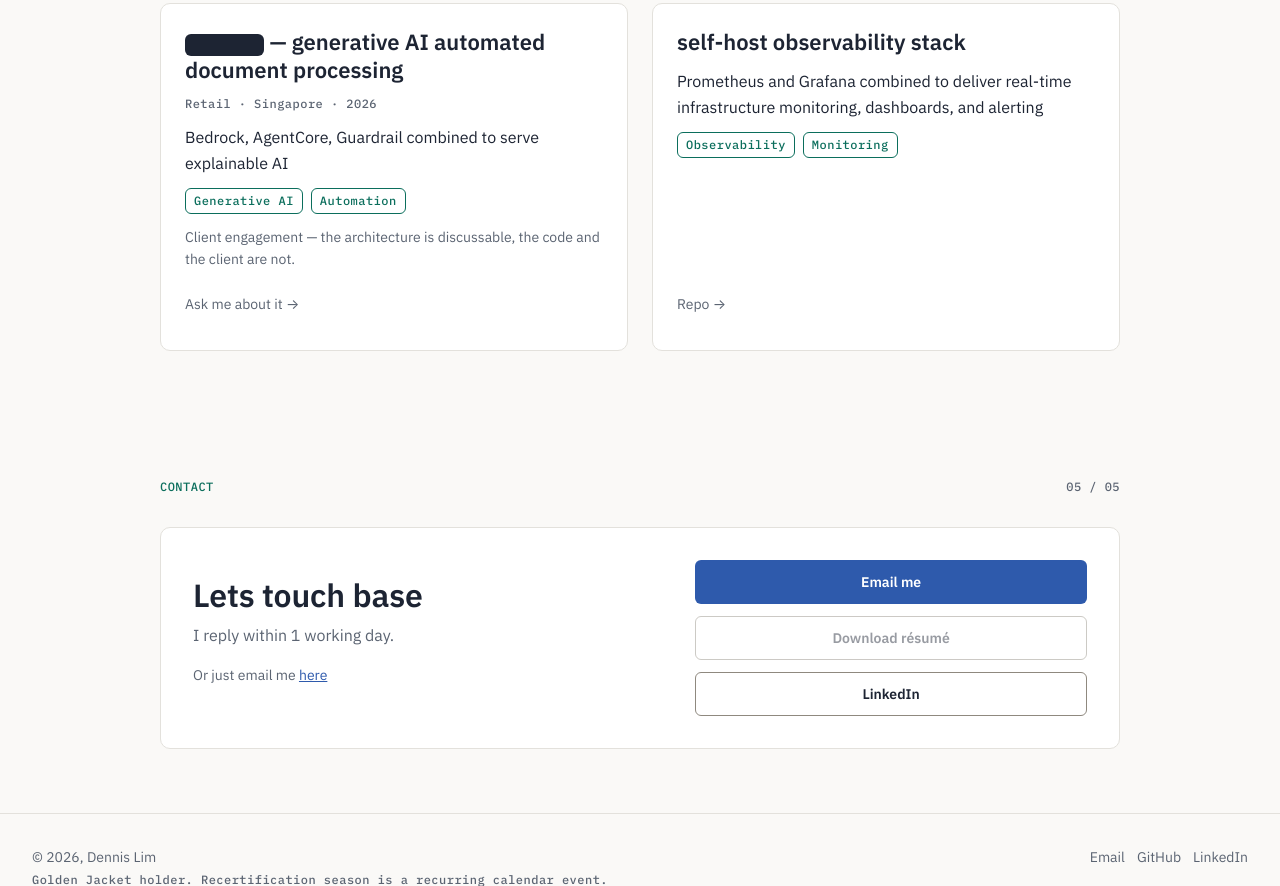
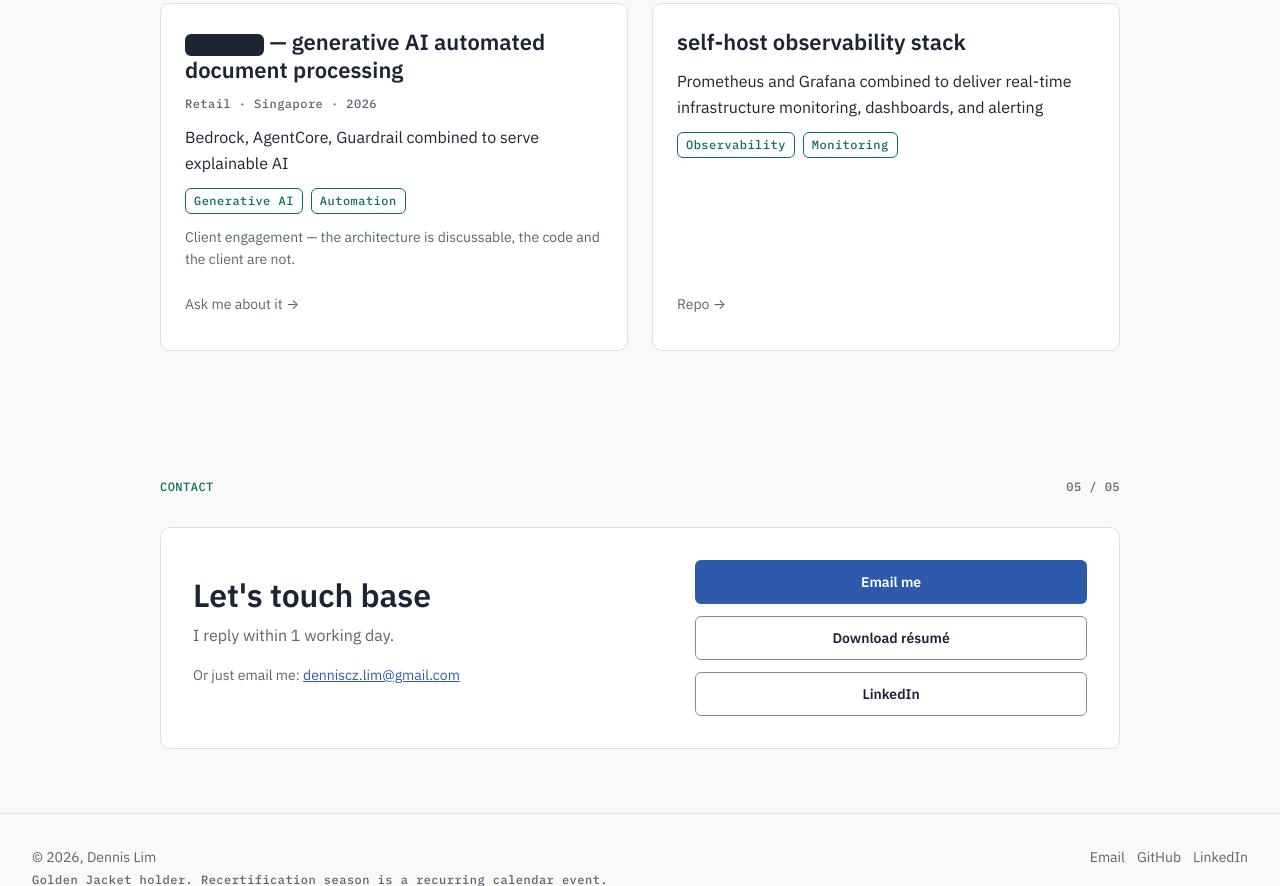
Before and after one commit to d-dennislim/d-dennislim.github.io, an Astro site: page / in a window 1280 px wide. Shown: the part 2243-3129 px from the top of the page. Built offline with nearby package versions, Linux system fonts and the light colour scheme; Astro itself is replaced by a stand-in of ours.

Commit message:
chore(contact): fill in contact block details

```diff
--- a/src/components/ContactBlock.astro
+++ b/src/components/ContactBlock.astro
@@ -41,7 +41,7 @@ const Heading = `h${headingLevel}` as 'h2' | 'h3';
     <Heading class="h1 contact-heading">{heading}</Heading>
     <p class="body contact-lead">{lead}</p>
     <p class="body-sm contact-direct">
-      Or just email me <a href={emailHref}>here</a>
+      Or just email me: <a href={emailHref}>{emailLabel}</a>
     </p>
   </div>
   <div class="contact-actions">
--- a/src/content/profile.json
+++ b/src/content/profile.json
@@ -24,7 +24,7 @@
     "email": "denniscz.lim@gmail.com",
     "github": "https://github.com/d-dennislim",
     "linkedin": "https://linkedin.com/in/d-dennislim",
-    "resume": "[[FILL: path to your résumé PDF, e.g. /resume.pdf — figures in it must match the site exactly]]"
+    "resume": "https://linkedin.com/in/d-dennislim"
   },
   "hero": {
     "actions": [
@@ -169,7 +169,7 @@
       "code": "AWS|GOLDEN|JACKET",
       "name": "AWS Golden Jacket, awarded for holding every active AWS certification",
       "art": "aws-golden-jacket-award-yellow",
-      "caption": "its more golden that you think"
+      "caption": "it's more golden that you think"
     }
   },
   "projects": [
@@ -206,13 +206,13 @@
       "links": [
         {
           "label": "Repo →",
-          "href": "[[FILL: project 3 repo URL]]"
+          "href": "https://github.com/d-dennislim"
         }
       ]
     }
   ],
   "contact": {
-    "heading": "Lets touch base",
+    "heading": "Let's touch base",
     "lead": "I reply within 1 working day.",
     "actions": [
       {
```
